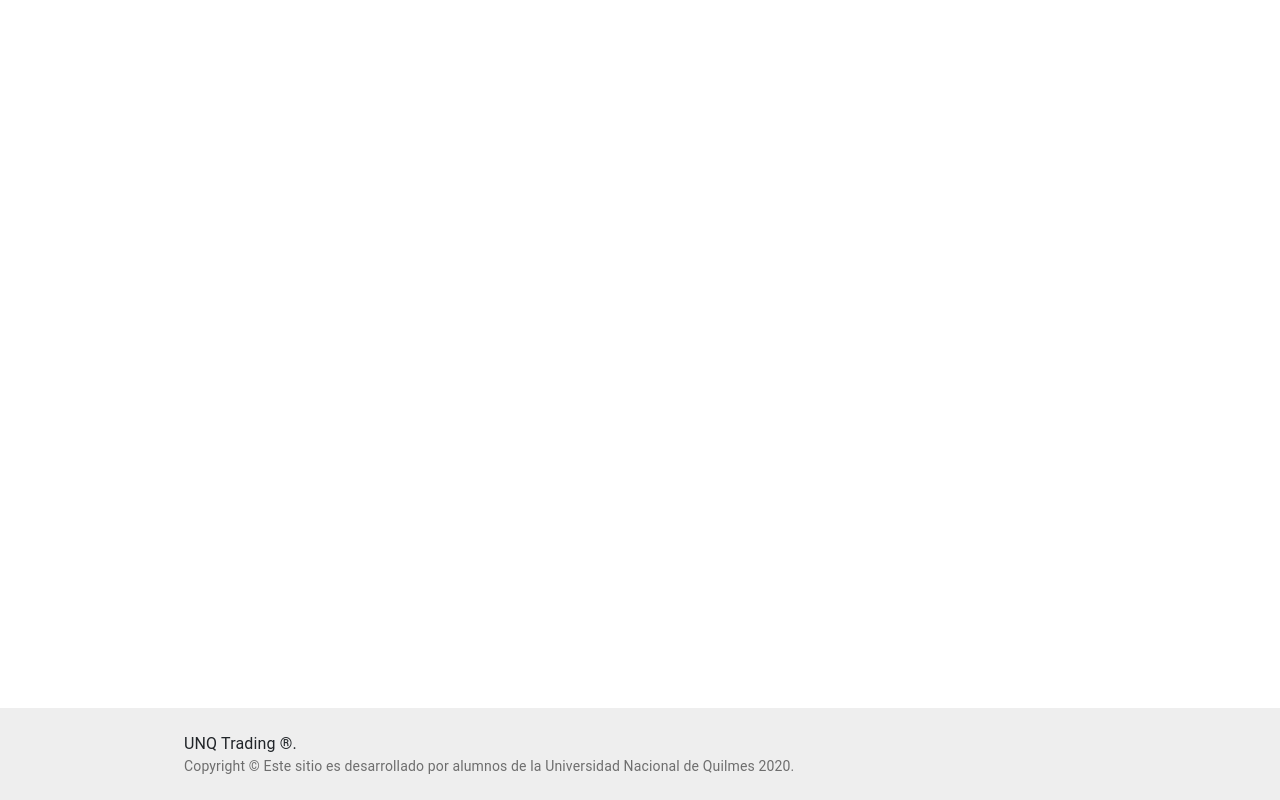
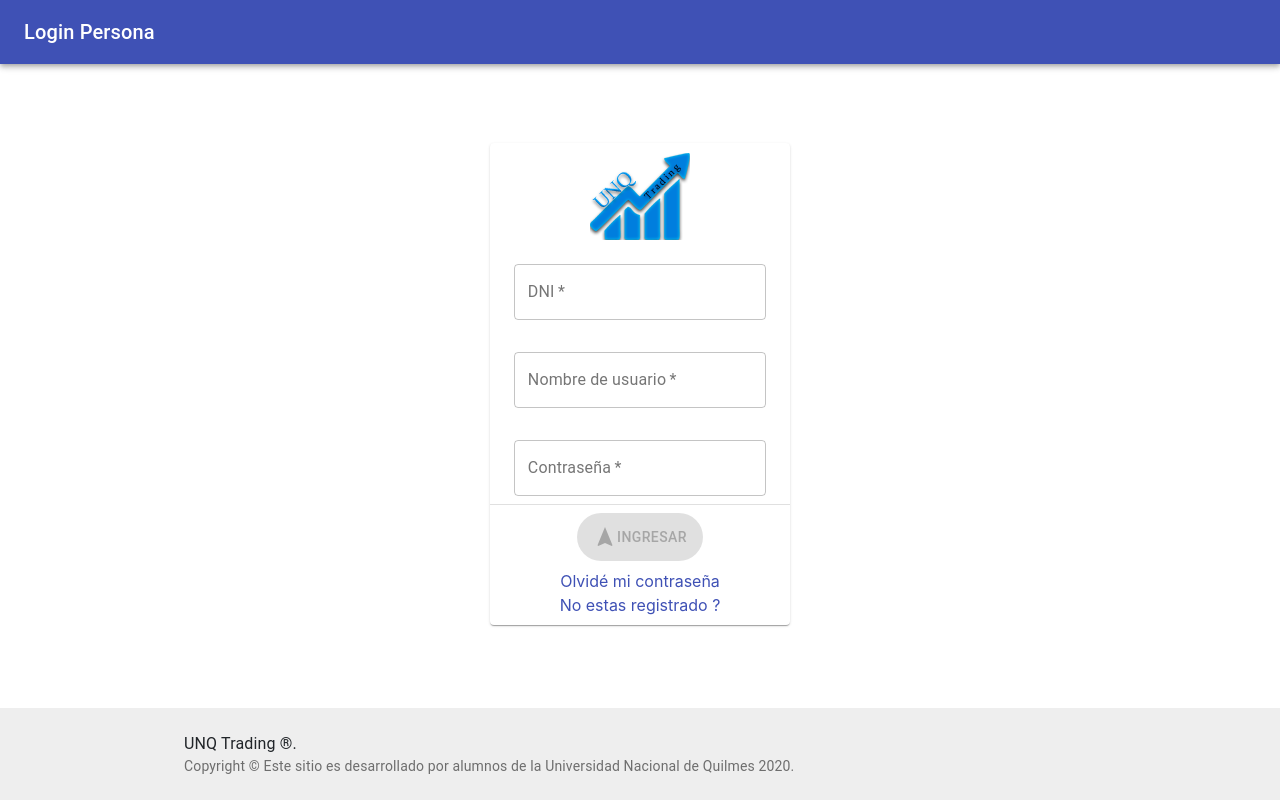
Before and after one commit to fedegaretti/UNQTradingFE, a React (Create React App) app: page /LoginPersona in a window 1280 px wide. Built offline with nearby package versions, Linux system fonts and the light colour scheme.

Commit message:
refactor

```diff
--- a/src/App.js
+++ b/src/App.js
@@ -9,7 +9,7 @@ import RegistroEmpresa from './Components/Registro/RegistroEmpresaForm.jsx';
 import './App.css';
 import StickyFooter from './Components/Footer/Footer.jsx';
 import LoginEmpresa from "./Components/LoginEmpresa/LoginEmpresa";
-import LoginUsuario from './Components/Login/LoginUsuario.jsx';
+import LoginPersona from './Components/Login/LoginPersona.jsx';
 
 class App extends Component {
   render() {
@@ -24,7 +24,7 @@ class App extends Component {
               <Route path="/comprar" component={ComprarAcciones} />
               <Route path="/registro" component={Registro} />
               <Route path="/RegistrarEmpresa" component={RegistroEmpresa} />
-              <Route path="/LoginUsuario" component ={LoginUsuario} />
+              <Route path="/LoginPersona" component ={LoginPersona} />
               <Route path="/LoginEmpresa" component={LoginEmpresa} />
             </Switch>
           </BrowserRouter>
--- a/src/Components/Login/LoginUsuario.jsx
+++ b/src/Components/Login/LoginPersona.jsx
@@ -10,7 +10,7 @@ import { Link as RouterLink } from 'react-router-dom';
 import NavigationIcon from '@material-ui/icons/Navigation';
 
 
-export default function LoginUsuario(props) {
+export default function LoginPersona(props) {
 
     const { history } = props;
     const message = "El campo no puede estar vacío"
@@ -34,13 +34,8 @@ export default function LoginUsuario(props) {
     function validateDni(dni) {
         if (dni === "") {
             setErrorDni(failed);
-        } else if (dni.length !== 8) {
-            setErrorDni({
-                visible: true,
-                message: "El DNI debe tener 8 dígitos"
-            })
         } else {
-            setErrorDni(success);
+            setErrorDni(success)
         }
     }
 
@@ -63,7 +58,7 @@ export default function LoginUsuario(props) {
     function login(ev) {
         ev.preventDefault()
         if (!hasErrors.current) {
-            RestService.POST.loginUsuario(dni, username, password)
+            RestService.POST.loginPersona(dni, username, password)
                 .then(response => {
                     history.push("/acciones", { usuario: response.data })
                 }).catch(error => {
@@ -80,7 +75,7 @@ export default function LoginUsuario(props) {
                 <AppBar position="static">
                     <Toolbar>
                         <Typography variant="h6" className={classes.title}>
-                            Login Usuario
+                            Login Persona
                         </Typography>
                     </Toolbar>
                 </AppBar>
--- a/src/Components/Usuario/Acciones.jsx
+++ b/src/Components/Usuario/Acciones.jsx
@@ -3,7 +3,7 @@ import AccionesTable from './AccionesTable';
 import NavigationBar from "../NavigationBar/NavigationBar";
 
 export default function Acciones(props)  {
-    const usuario = !!props.location.state ? props.location.state.usuario : props.history.push("/LoginUsuario");
+    const usuario = !!props.location.state ? props.location.state.usuario : props.history.push("/LoginPersona");
     const content = () => {
         return (
             <div className="container">
--- a/src/Service/RestService.js
+++ b/src/Service/RestService.js
@@ -10,7 +10,7 @@ const FIND_ACCIONES = "/usuario/acciones?usuarioId="
 const FIND_ORDENES_DE_VENTA = "/venta/ordenes"
 const LOGIN_EMPRESA = "/empresa/login?"
 const REGISTRAR_EMPRESA = "/empresa/register"
-const LOGIN_USUARIO = "/usuario/login?"
+const LOGIN_PERSONA = "/usuario/login?"
 
 export const RestService = {
     GET: {
@@ -43,8 +43,8 @@ export const RestService = {
         loginEmpresa: function(cuit, password) {
             return axios.post(API_URL + LOGIN_EMPRESA + "cuit=" + cuit + "&password=" + password)
         },
-        loginUsuario: function (dni, username, password) {
-            return axios.post(API_URL + LOGIN_USUARIO + "dni=" + dni + "&username=" + username + "&password=" + password)
+        loginPersona: function (dni, username, password) {
+            return axios.post(API_URL + LOGIN_PERSONA + "dni=" + dni + "&username=" + username + "&password=" + password)
         }
     },
     PUT: {
```
